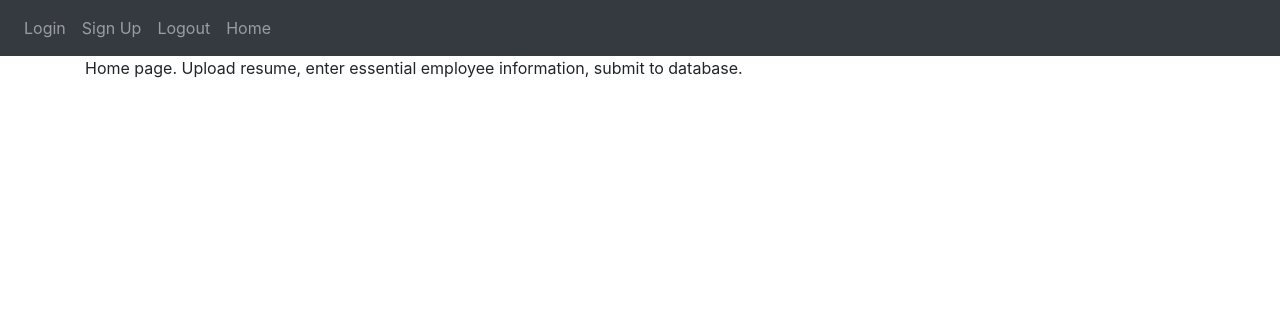
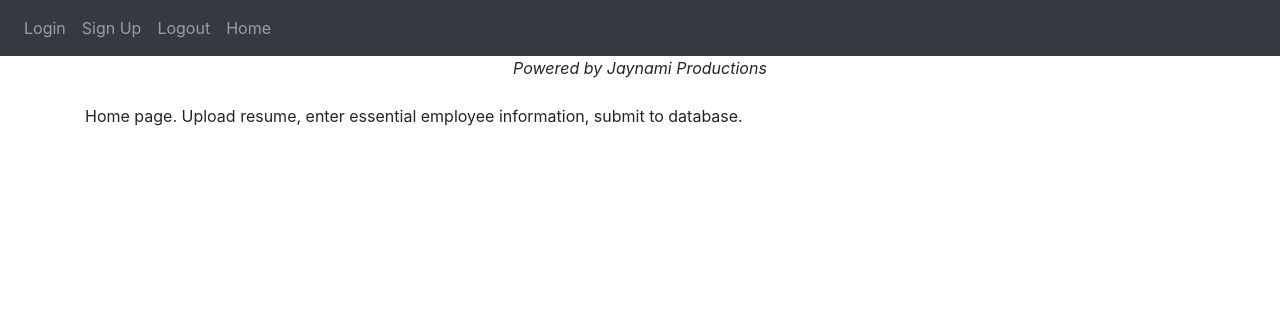
Before and after one commit to jaynamiproductions/resume-consulting, a Flask app: page / in a window 1280 px wide. Shown: the top 316 px of the page. Run offline with Flask 3, Linux system fonts and the light colour scheme; some libraries are stand-ins or nearby versions.

Commit message:
added tag

```diff
--- a/website/templates/base.html
+++ b/website/templates/base.html
@@ -27,10 +27,11 @@
                     <a class="nav-item nav-link" id="signup" href="/signup">Sign Up</a>
                     <a class="nav-item nav-link" id="logout" href="/logout">Logout</a>
                     <a class="nav-item nav-link" id="home" href="/">Home</a>
-
                 </div>
             </div>
         </nav>
+        <div align="center"><i>Powered by Jaynami Productions</i></div>
+        <br/>
 
         <div class="container">{% block content %} {% endblock %}</div>
         <script
```
